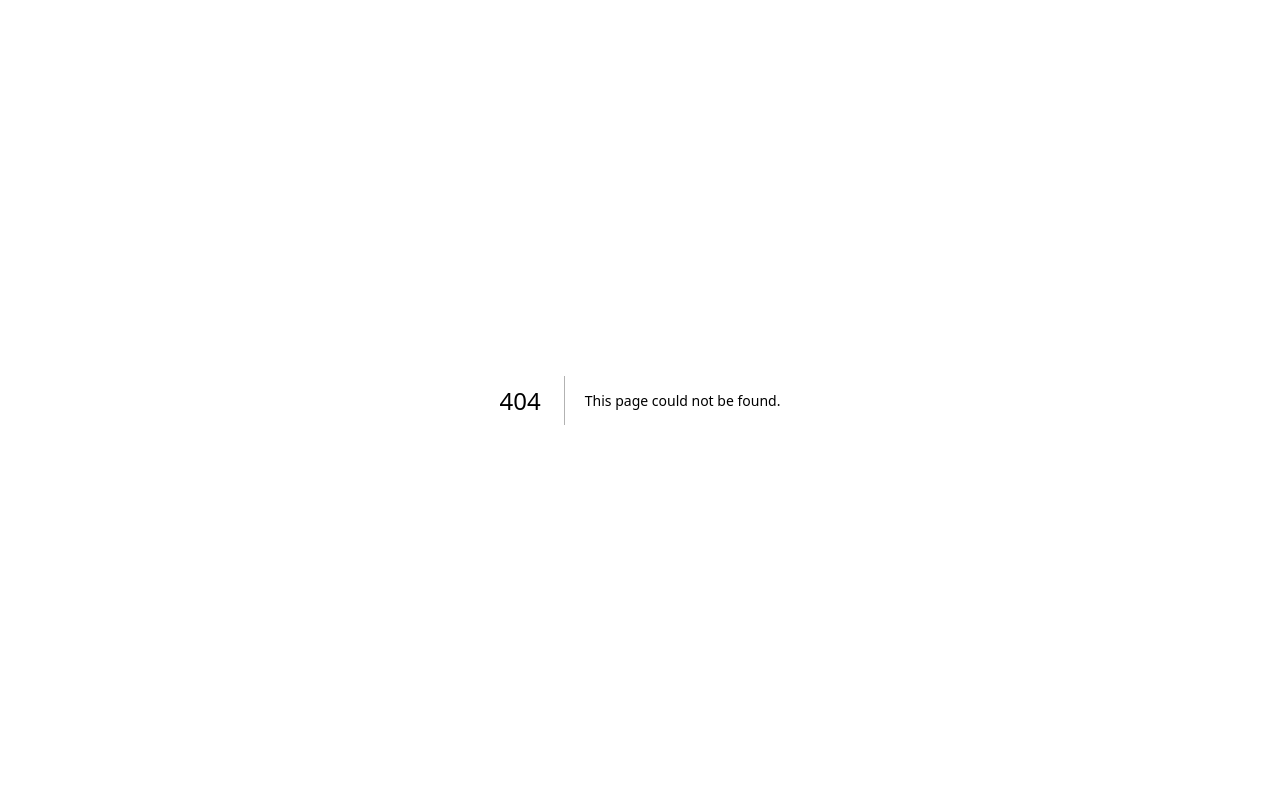
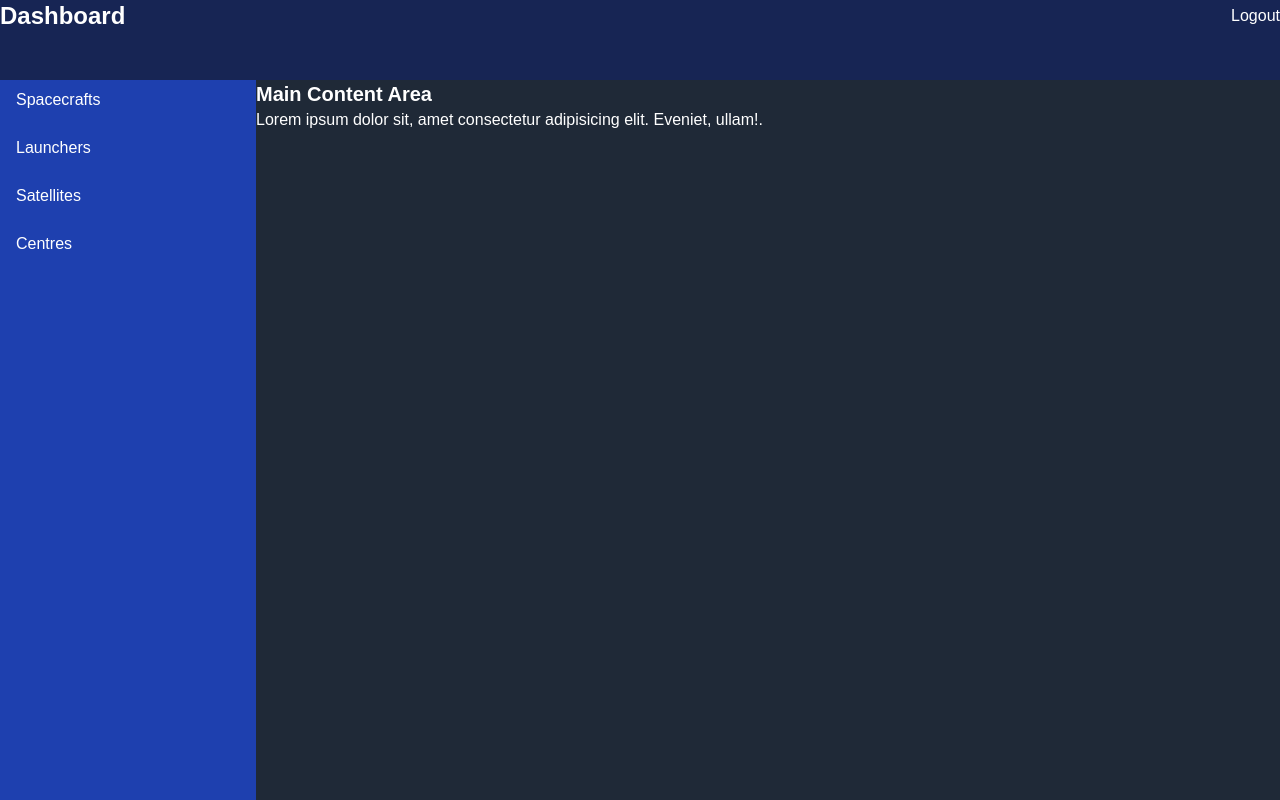
Before and after one commit to Ishwariiiii/isrodashboard, a Next.js app: page /dashboard in a window 1280 px wide. Before the commit this address had no page. Built offline with nearby package versions, Linux system fonts and the light colour scheme.

Commit message:
18-10-24

```diff
--- /dev/null
+++ b/src/app/centres/page.tsx
@@ -0,0 +1,9 @@
+import React from 'react'
+
+const page = () => {
+  return (
+    <div>centres</div>
+  )
+}
+
+export default page
--- /dev/null
+++ b/src/app/dashboard/components/Navbar.tsx
@@ -0,0 +1,21 @@
+import React from 'react'
+
+const Navbar = () => {
+    return (
+        <div>
+            <nav className="flex items-center justify-between">
+                <button
+                    className=" text-blue-500 rounded-md lg:hidden"
+                >
+                </button>
+                <h1 className="text-2xl font-bold text-white">Dashboard</h1>
+                <div>
+                    <button className=" rounded-md text-white">Logout</button>
+                </div>
+            </nav>
+
+        </div>
+    )
+}
+
+export default Navbar
--- /dev/null
+++ b/src/app/dashboard/components/Sidebar.tsx
@@ -0,0 +1,16 @@
+import React from 'react'
+
+const Sidebar = () => {
+    return (
+        <div>
+            <ul className="space-y-2">
+                <li className="px-4 py-2 hover:bg-gray-700">Spacecrafts</li>
+                <li className="px-4 py-2 hover:bg-gray-700">Launchers</li>
+                <li className="px-4 py-2 hover:bg-gray-700">Satellites</li>
+                <li className="px-4 py-2 hover:bg-gray-700">Centres</li>
+            </ul>
+        </div>
+    )
+}
+
+export default Sidebar
--- /dev/null
+++ b/src/app/dashboard/layout.tsx
@@ -0,0 +1,27 @@
+import React, { ReactNode } from 'react'
+import Navbar from './components/Navbar'
+import Sidebar from './components/Sidebar'
+
+interface DashboardChildren {
+    children: ReactNode
+}
+
+const layout: React.FC<DashboardChildren> = ({ children }) => {
+    return (
+        <div className=" h-[100vh] w-[100wh] bg-gray-400">
+            <div className="h-[10%] bg-blue-950">
+                <Navbar />
+            </div>
+            <div className="flex h-[90%] ">
+                <div className="w-[20%] bg-blue-800 text-white">
+                    <Sidebar />
+                </div>
+                <div className="w-[80%] bg-gray-800 text-white" >
+                    {children}
+                </div>
+            </div>
+        </div>
+    )
+}
+
+export default layout
--- /dev/null
+++ b/src/app/dashboard/page.tsx
@@ -0,0 +1,23 @@
+"use client"
+import Navbar from './components/Navbar';
+import Sidebar from './components/Sidebar';
+
+const Dashboard = () => {
+    return (
+        <div >
+
+            <div >
+                {/* <Navbar />
+                <Sidebar /> */}
+                <main>
+                    <h2 className="text-xl font-semibold">Main Content Area</h2>
+                    <p>
+                        Lorem ipsum dolor sit, amet consectetur adipisicing elit. Eveniet, ullam!.
+                    </p>
+                </main>
+            </div>
+        </div>
+    );
+};
+
+export default Dashboard;
--- /dev/null
+++ b/src/app/launchers/page.tsx
@@ -0,0 +1,9 @@
+import React from 'react'
+
+const page = () => {
+  return (
+    <div>launchers</div>
+  )
+}
+
+export default page
--- a/src/app/page.tsx
+++ b/src/app/page.tsx
@@ -1,101 +1,14 @@
-import Image from "next/image";
+"use client"
+import { useRouter } from 'next/navigation'
+import React from 'react'
 
-export default function Home() {
+const Page = () => {
+  const router=useRouter()
   return (
-    <div className="grid grid-rows-[20px_1fr_20px] items-center justify-items-center min-h-screen p-8 pb-20 gap-16 sm:p-20 font-[family-name:var(--font-geist-sans)]">
-      <main className="flex flex-col gap-8 row-start-2 items-center sm:items-start">
-        <Image
-          className="dark:invert"
-          src="https://nextjs.org/icons/next.svg"
-          alt="Next.js logo"
-          width={180}
-          height={38}
-          priority
-        />
-        <ol className="list-inside list-decimal text-sm text-center sm:text-left font-[family-name:var(--font-geist-mono)]">
-          <li className="mb-2">
-            Get started by editing{" "}
-            <code className="bg-black/[.05] dark:bg-white/[.06] px-1 py-0.5 rounded font-semibold">
-              src/app/page.tsx
-            </code>
-            .
-          </li>
-          <li>Save and see your changes instantly.</li>
-        </ol>
+    <div className='bg-blue-900 h-[100vh] w-[100vw] flex items-center justify-center'>
+      <button className="text-3xl font-bold underline text-white" onClick={()=>router.push("/dashboard")}>Go to Dashboard</button>
+    </div>
+  )
+}
 
-        <div className="flex gap-4 items-center flex-col sm:flex-row">
-          <a
-            className="rounded-full border border-solid border-transparent transition-colors flex items-center justify-center bg-foreground text-background gap-2 hover:bg-[#383838] dark:hover:bg-[#ccc] text-sm sm:text-base h-10 sm:h-12 px-4 sm:px-5"
-            href="https://vercel.com/new?utm_source=create-next-app&utm_medium=appdir-template-tw&utm_campaign=create-next-app"
-            target="_blank"
-            rel="noopener noreferrer"
-          >
-            <Image
-              className="dark:invert"
-              src="https://nextjs.org/icons/vercel.svg"
-              alt="Vercel logomark"
-              width={20}
-              height={20}
-            />
-            Deploy now
-          </a>
-          <a
-            className="rounded-full border border-solid border-black/[.08] dark:border-white/[.145] transition-colors flex items-center justify-center hover:bg-[#f2f2f2] dark:hover:bg-[#1a1a1a] hover:border-transparent text-sm sm:text-base h-10 sm:h-12 px-4 sm:px-5 sm:min-w-44"
-            href="https://nextjs.org/docs?utm_source=create-next-app&utm_medium=appdir-template-tw&utm_campaign=create-next-app"
-            target="_blank"
-            rel="noopener noreferrer"
-          >
-            Read our docs
-          </a>
-        </div>
-      </main>
-      <footer className="row-start-3 flex gap-6 flex-wrap items-center justify-center">
-        <a
-          className="flex items-center gap-2 hover:underline hover:underline-offset-4"
-          href="https://nextjs.org/learn?utm_source=create-next-app&utm_medium=appdir-template-tw&utm_campaign=create-next-app"
-          target="_blank"
-          rel="noopener noreferrer"
-        >
-          <Image
-            aria-hidden
-            src="https://nextjs.org/icons/file.svg"
-            alt="File icon"
-            width={16}
-            height={16}
-          />
-          Learn
-        </a>
-        <a
-          className="flex items-center gap-2 hover:underline hover:underline-offset-4"
-          href="https://vercel.com/templates?framework=next.js&utm_source=create-next-app&utm_medium=appdir-template-tw&utm_campaign=create-next-app"
-          target="_blank"
-          rel="noopener noreferrer"
-        >
-          <Image
-            aria-hidden
-            src="https://nextjs.org/icons/window.svg"
-            alt="Window icon"
-            width={16}
-            height={16}
-          />
-          Examples
-        </a>
-        <a
-          className="flex items-center gap-2 hover:underline hover:underline-offset-4"
-          href="https://nextjs.org?utm_source=create-next-app&utm_medium=appdir-template-tw&utm_campaign=create-next-app"
-          target="_blank"
-          rel="noopener noreferrer"
-        >
-          <Image
-            aria-hidden
-            src="https://nextjs.org/icons/globe.svg"
-            alt="Globe icon"
-            width={16}
-            height={16}
-          />
-          Go to nextjs.org →
-        </a>
-      </footer>
-    </div>
-  );
-}
+export default Page
--- /dev/null
+++ b/src/app/satellites/page.tsx
@@ -0,0 +1,9 @@
+import React from 'react'
+
+const page = () => {
+  return (
+    <div>satellites</div>
+  )
+}
+
+export default page
--- /dev/null
+++ b/src/app/spacecrafts/page.tsx
@@ -0,0 +1,9 @@
+import React from 'react'
+
+const page = () => {
+  return (
+    <div>spacecraft</div>
+  )
+}
+
+export default page
```
Also changed, not shown: package.json (+7 -4 lines), src/app/layout.tsx (+5 -4 lines), 1 other file (tests, documents, lock files or other folders).
